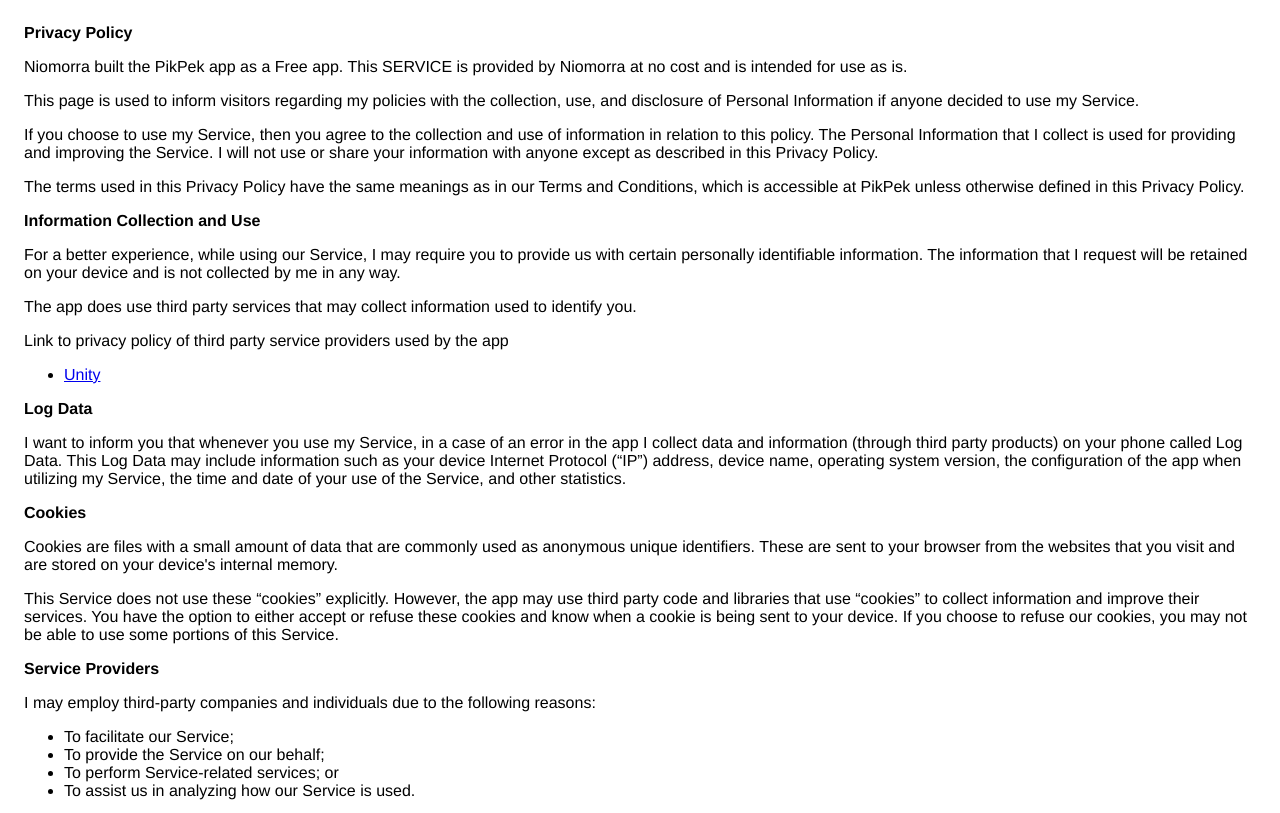
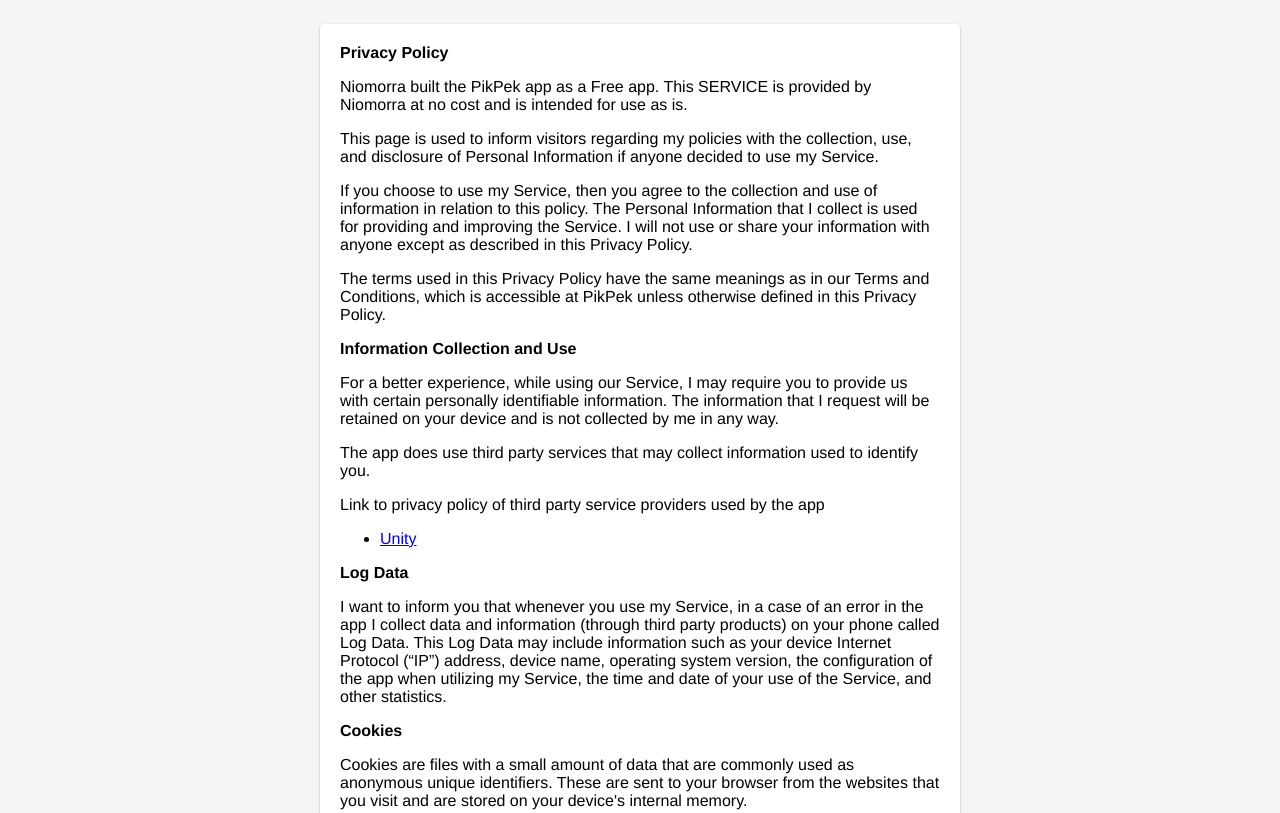
Before and after one commit to Niomorra/pikpek, a plain HTML site: page index.html in a window 1280 px wide. Shown: the top 813 px of the page. Drawn offline with Linux system fonts and the light colour scheme.

Commit message:
Update markup

```diff
--- a/index.html
+++ b/index.html
@@ -5,15 +5,11 @@
   <meta charset='utf-8'>
   <meta name='viewport' content='width=device-width'>
   <title>Privacy Policy</title>
-  <style>
-    body {
-      font-family: 'Helvetica Neue', Helvetica, Arial, sans-serif;
-      padding: 1em;
-    }
-  </style>
+  <link rel="stylesheet" href="main.css">
 </head>
 
 <body>
+  <div class="container">
     <strong>Privacy Policy</strong>
     <p>
       Niomorra built the PikPek app as
@@ -180,6 +176,6 @@
         rel="noopener noreferrer">privacypolicytemplate.net </a>and modified/generated by <a
         href="https://app-privacy-policy-generator.nisrulz.com/" target="_blank" rel="noopener noreferrer">App Privacy
         Policy Generator</a></p>
+  </div>
 </body>
-
 </html>
--- /dev/null
+++ b/main.css
@@ -0,0 +1,14 @@
+ body {
+   font-family: 'Helvetica Neue', Helvetica, Arial, sans-serif;
+   padding: 1em;
+   background-color: #f5f5f5;
+ }
+
+ .container {
+   max-width: 600px;
+   margin: 0 auto;
+   padding: 20px;
+   box-shadow: 0px 1px 1px rgb(0 0 0 / 14%), 0px 2px 1px rgb(0 0 0 / 12%), 0px 1px 3px rgb(0 0 0 / 20%);
+   border-radius: 4px;
+   background-color: white;
+ }
```
Lines whose indentation alone changed are shown as unchanged.
